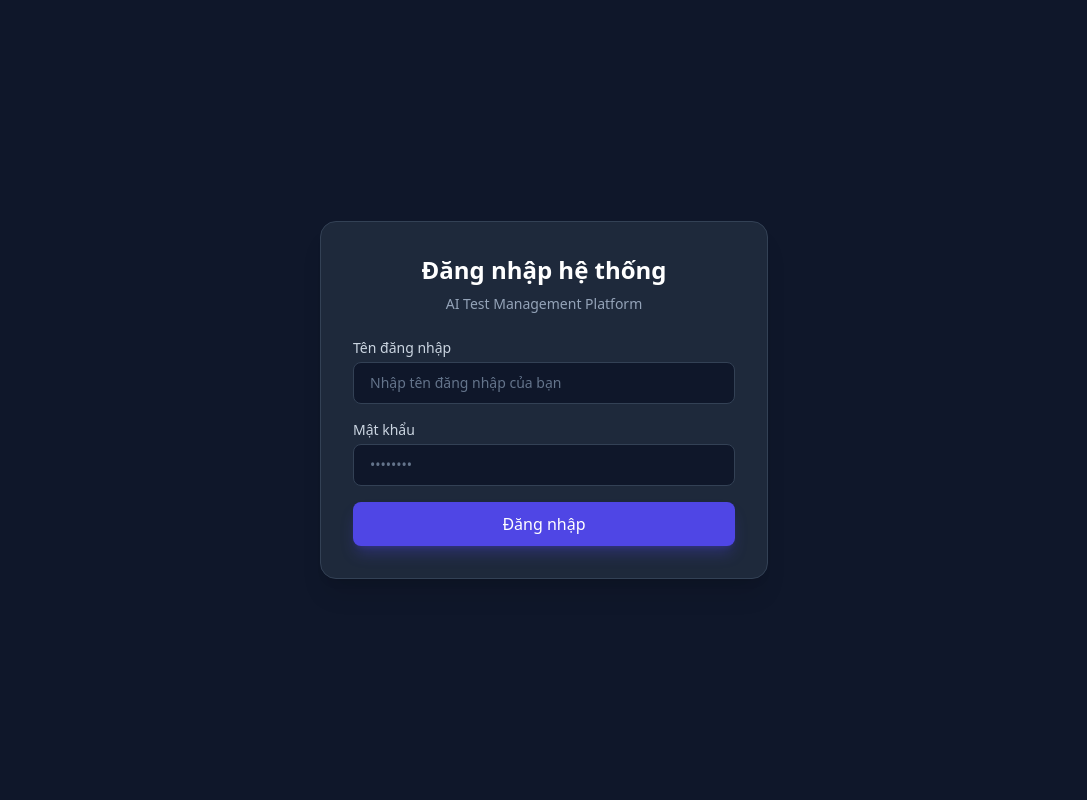
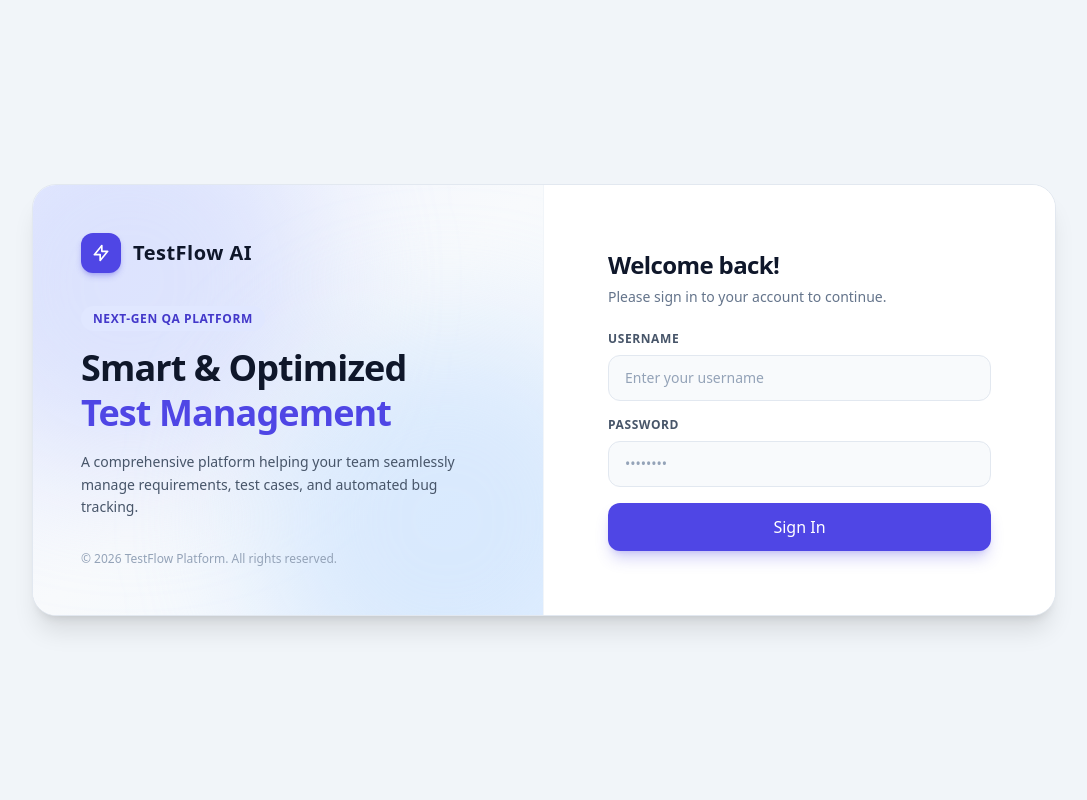
Before and after one commit to PVN0426/AI_Test_Management_Project, a Django app: template templates/accounts/login.html in a window 1280 px wide. Shown: the whole page, without its empty margins (96-1183 px from the left). Run offline with Django 5.2, Linux system fonts and the light colour scheme; the template is opened without the code that fills it, so the values that code supplies are empty; some libraries are stand-ins or nearby versions.

Commit message:
Update:Dsegin login ui

```diff
--- a/config/urls.py
+++ b/config/urls.py
@@ -18,7 +18,7 @@ from django.contrib import admin
 from django.urls import path
 from django.urls import include
 from rest_framework.routers import DefaultRouter
-
+from django.views.generic import TemplateView
 from apps.accounts.views import UserManagementViewSet
 
 
@@ -32,4 +32,8 @@ urlpatterns = [
     # Resource Endpoints
     path('api/', include(router.urls)),
 
+    #frontend
+    path('', TemplateView.as_view(template_name='accounts/login.html'), name='login'),
+    path('dashboard/', TemplateView.as_view(template_name='dashboard/dashboard.html'), name='dashboard'),
+
 ]
--- a/static/js/auth.js
+++ b/static/js/auth.js
@@ -34,6 +34,9 @@ document.addEventListener('DOMContentLoaded', function() {
             if (response.ok) {
                 localStorage.setItem('access_token', data.access);
                 localStorage.setItem('refresh_token', data.refresh);
+            if (data.user && data.user.role) {
+                    localStorage.setItem('user_role', data.user.role);
+                }
                 window.location.href = '/dashboard/';
             } else {
                 errorMessage.textContent = data.detail || data.non_field_errors?.[0] || 'Tên đăng nhập hoặc mật khẩu không chính xác!';
--- a/templates/accounts/login.html
+++ b/templates/accounts/login.html
@@ -1,48 +1,86 @@
 <!DOCTYPE html>
-<html lang="vi">
+<html lang="en">
 <head>
     <meta charset="UTF-8">
     <meta name="viewport" content="width=device-width, initial-scale=1.0">
-    <title>Đăng nhập - AI Test Management Platform</title>
-    <!-- Tailwind CSS CDN -->
+    <title>Sign In - AI Test Management Platform</title>
     <script src="https://cdn.tailwindcss.com"></script>
 </head>
-<body class="bg-slate-900 flex items-center justify-center min-h-screen">
+<body class="bg-slate-100 min-h-screen flex items-center justify-center p-4">
+    <div class="w-full max-w-5xl bg-white border border-slate-200 rounded-3xl shadow-xl overflow-hidden grid grid-cols-1 lg:grid-cols-2">
+        <div class="relative hidden lg:flex flex-col justify-between p-12 bg-gradient-to-br from-indigo-50 via-slate-50 to-blue-50 text-slate-800 overflow-hidden border-r border-slate-100">
+            <div class="absolute -top-24 -left-24 w-96 h-96 bg-indigo-200/50 rounded-full blur-3xl pointer-events-none"></div>
+            <div class="absolute -bottom-24 -right-24 w-96 h-96 bg-blue-200/50 rounded-full blur-3xl pointer-events-none"></div>
 
-    <div class="max-w-md w-full bg-slate-800 border border-slate-700 rounded-2xl shadow-xl p-8 space-y-6">
-        <!-- Tiêu đề -->
-        <div class="text-center">
-            <h2 class="text-2xl font-bold text-white">Đăng nhập hệ thống</h2>
-            <p class="mt-2 text-sm text-slate-400">AI Test Management Platform</p>
+            <div class="relative z-10 flex items-center space-x-3">
+                <div class="w-10 h-10 rounded-xl bg-indigo-600 flex items-center justify-center text-white shadow-md shadow-indigo-600/30">
+                    <svg class="w-5 h-5" fill="none" stroke="currentColor" viewBox="0 0 24 24">
+                        <path stroke-linecap="round" stroke-linejoin="round" stroke-width="2" d="M13 10V3L4 14h7v7l9-11h-7z"></path>
+                    </svg>
+                </div>
+                <span class="text-xl font-bold tracking-wide text-slate-900">TestFlow AI</span>
             </div>
 
-
-        <div id="errorBox" class="hidden bg-red-500/10 border border-red-500/50 p-3 rounded-lg">
-            <p id="errorMessage" class="text-sm text-red-400 text-center"></p>
+            <!-- Middle Intro Content -->
+            <div class="relative z-10 my-auto space-y-4">
+                <span class="px-3 py-1 bg-indigo-100 text-indigo-700 rounded-full text-xs font-semibold tracking-wider uppercase">
+                    Next-Gen QA Platform
+                </span>
+                <h1 class="text-4xl font-extrabold tracking-tight leading-tight text-slate-900">
+                    Smart & Optimized <br><span class="text-indigo-600">Test Management</span>
+                </h1>
+                <p class="text-slate-600 text-sm leading-relaxed">
+                    A comprehensive platform helping your team seamlessly manage requirements, test cases, and automated bug tracking.
+                </p>
             </div>
 
-        <!-- Form đăng nhập -->
-        <form id="loginForm" class="space-y-4">
+            <!-- Footer -->
+            <div class="relative z-10 text-xs text-slate-400">
+                &copy; 2026 TestFlow Platform. All rights reserved.
+            </div>
+        </div>
+
+        <div class="flex flex-col justify-center p-8 sm:p-12 lg:p-16 bg-white">
+            <div class="w-full max-w-sm mx-auto space-y-6">
+
                 <div>
-                <label for="username" class="block text-sm font-medium text-slate-300 mb-1">Tên đăng nhập</label>
+                    <h2 class="text-2xl font-bold text-slate-900 tracking-tight">Welcome back!</h2>
+                    <p class="mt-1.5 text-sm text-slate-500">Please sign in to your account to continue.</p>
+                </div>
+
+                <!-- Error Alert Box -->
+                <div id="errorBox" data-testid="login-alert-error" class="hidden bg-red-50 border border-red-200 p-3.5 rounded-xl">
+                    <p id="errorMessage" class="text-sm text-red-600 text-center font-medium"></p>
+                </div>
+
+                <form id="loginForm" data-testid="login-form-auth" class="space-y-4">
+                    <div>
+                        <label for="username" class="block text-xs font-semibold uppercase tracking-wider text-slate-600 mb-2">Username</label>
                         <input type="text" id="username" name="username" required
-                    class="w-full px-4 py-2.5 bg-slate-900 border border-slate-700 rounded-lg text-white placeholder-slate-500 focus:outline-none focus:ring-2 focus:ring-indigo-500 focus:border-indigo-500 text-sm"
-                    placeholder="Nhập tên đăng nhập của bạn">
+                            data-testid="login-inp-username"
+                            class="w-full px-4 py-3 bg-slate-50 border border-slate-200 rounded-xl text-slate-900 placeholder-slate-400 focus:outline-none focus:ring-2 focus:ring-indigo-500 focus:border-indigo-500 text-sm transition"
+                            placeholder="Enter your username">
                     </div>
                     <div>
-                <label for="password" class="block text-sm font-medium text-slate-300 mb-1">Mật khẩu</label>
+                        <label for="password" class="block text-xs font-semibold uppercase tracking-wider text-slate-600 mb-2">Password</label>
                         <input type="password" id="password" name="password" required
-                    class="w-full px-4 py-2.5 bg-slate-900 border border-slate-700 rounded-lg text-white placeholder-slate-500 focus:outline-none focus:ring-2 focus:ring-indigo-500 focus:border-indigo-500 text-sm"
+                            data-testid="login-inp-password"
+                            class="w-full px-4 py-3 bg-slate-50 border border-slate-200 rounded-xl text-slate-900 placeholder-slate-400 focus:outline-none focus:ring-2 focus:ring-indigo-500 focus:border-indigo-500 text-sm transition"
                             placeholder="••••••••">
                     </div>
 
-
                     <button type="submit" id="submitBtn"
-                class="w-full py-2.5 px-4 rounded-lg font-medium text-white bg-indigo-600 hover:bg-indigo-700 focus:outline-none focus:ring-2 focus:ring-indigo-500 transition duration-150 shadow-lg shadow-indigo-600/30">
-                Đăng nhập
+                        data-testid="login-btn-submit"
+                        class="w-full py-3 px-4 rounded-xl font-medium text-white bg-indigo-600 hover:bg-indigo-700 focus:outline-none focus:ring-2 focus:ring-indigo-500 focus:ring-offset-2 transition duration-150 shadow-lg shadow-indigo-600/25 mt-2">
+                        Sign In
                     </button>
                 </form>
+
             </div>
+        </div>
+
+    </div>
+
     {% load static %}
     <script src="{% static 'js/auth.js' %}"></script>
 </body>
```
Also changed, not shown: static/js/api.js (added, +33 -0 lines), static/js/role-guard.js (added, +23 -0 lines), templates/components/navbar.html (+3 -7 lines), templates/components/sidebar.html (+54 -23 lines), templates/dashboard/dashboard.html (+7 -6 lines). Lines whose indentation alone changed are shown as unchanged.
